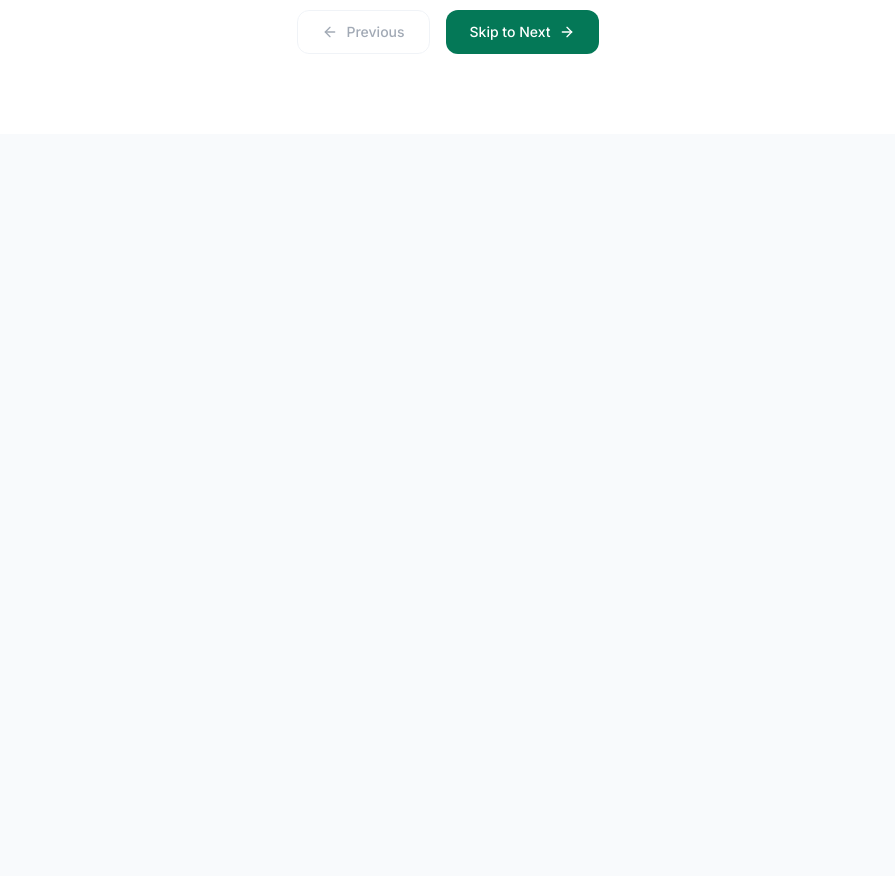
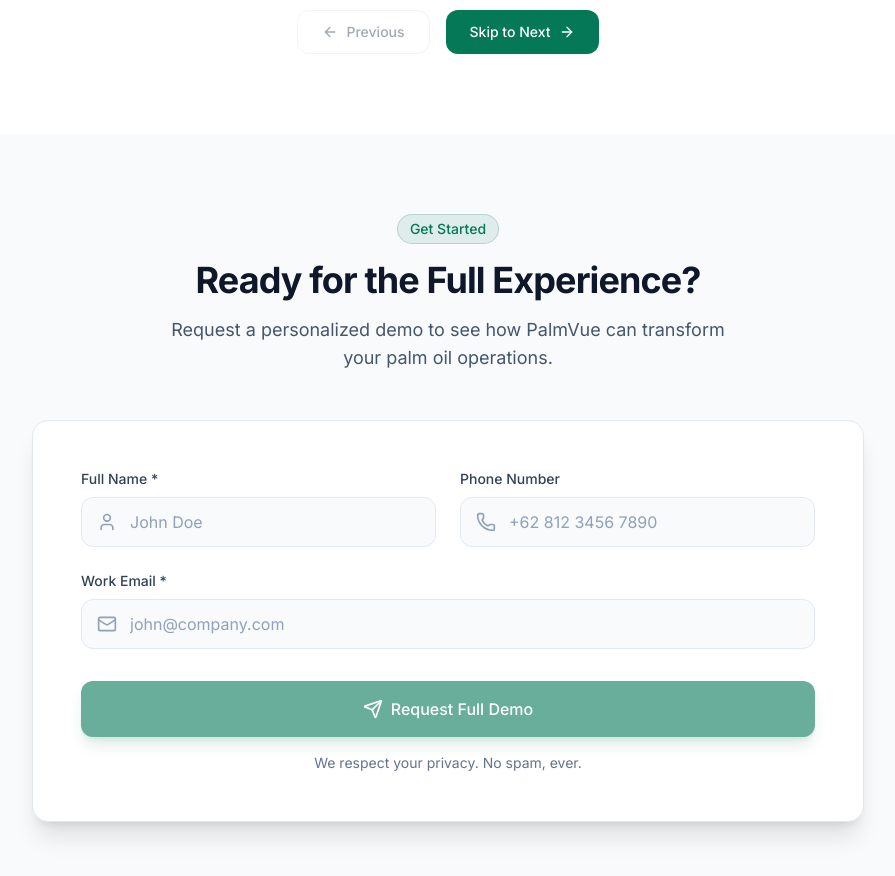
Before and after one commit to Sagaa-Teknologi-Nusantara/palmvue-website, a Next.js app: page /demo in a window 1280 px wide. Shown: the part 1160-2036 px from the top of the page, without its empty margins (192-1087 px from the left). Before the commit the page ends 1294 px from the top, so only its background shows below. Built offline with nearby package versions, Linux system fonts and the light colour scheme.

Commit message:
feat: add request full demo

```diff
--- /dev/null
+++ b/app/demo/components/RequestDemoSection.tsx
@@ -0,0 +1,190 @@
+"use client";
+
+import * as React from "react";
+import { motion } from "framer-motion";
+import { Send, User, Phone, Mail, CheckCircle } from "lucide-react";
+import { Button } from "@/components/ui/button";
+
+export function RequestDemoSection() {
+  const [formState, setFormState] = React.useState({
+    name: "",
+    phone: "",
+    email: "",
+  });
+  const [isSubmitting, setIsSubmitting] = React.useState(false);
+  const [isSubmitted, setIsSubmitted] = React.useState(false);
+
+  const handleChange = (e: React.ChangeEvent<HTMLInputElement>) => {
+    setFormState((prev) => ({
+      ...prev,
+      [e.target.name]: e.target.value,
+    }));
+  };
+
+  const handleSubmit = async (e: React.FormEvent) => {
+    e.preventDefault();
+    if (!formState.name || !formState.email) return;
+
+    setIsSubmitting(true);
+    // Simulate API call - replace with actual API integration
+    await new Promise((resolve) => setTimeout(resolve, 1500));
+    setIsSubmitting(false);
+    setIsSubmitted(true);
+  };
+
+  return (
+    <section id="request-demo" className="py-20 bg-slate-50">
+      <div className="max-w-4xl mx-auto px-4 sm:px-6 lg:px-8">
+        <motion.div
+          initial={{ opacity: 0, y: 20 }}
+          whileInView={{ opacity: 1, y: 0 }}
+          viewport={{ once: true }}
+          className="text-center mb-12"
+        >
+          <div className="inline-flex items-center gap-2 px-3 py-1 rounded-full bg-palmvue-green/10 border border-palmvue-green/20 text-palmvue-green text-sm font-medium mb-4">
+            Get Started
+          </div>
+          <h2 className="text-3xl sm:text-4xl font-bold text-slate-900 tracking-tight mb-4">
+            Ready for the Full Experience?
+          </h2>
+          <p className="text-lg text-slate-600 max-w-xl mx-auto">
+            Request a personalized demo to see how PalmVue can transform your
+            palm oil operations.
+          </p>
+        </motion.div>
+
+        <motion.div
+          initial={{ opacity: 0, y: 20 }}
+          whileInView={{ opacity: 1, y: 0 }}
+          viewport={{ once: true }}
+          transition={{ delay: 0.1 }}
+        >
+          {isSubmitted ? (
+            <div className="bg-white rounded-2xl border border-slate-200 shadow-xl p-8 md:p-12 text-center">
+              <motion.div
+                initial={{ scale: 0 }}
+                animate={{ scale: 1 }}
+                transition={{ type: "spring", delay: 0.1 }}
+                className="w-20 h-20 rounded-full bg-emerald-100 flex items-center justify-center mx-auto mb-6"
+              >
+                <CheckCircle className="w-10 h-10 text-emerald-600" />
+              </motion.div>
+              <h3 className="text-2xl font-bold text-slate-900 mb-2">
+                Thank You!
+              </h3>
+              <p className="text-slate-600 mb-6">
+                We&apos;ve received your request. Our team will contact you
+                within 24 hours to schedule your personalized demo.
+              </p>
+              <Button
+                onClick={() => setIsSubmitted(false)}
+                variant="outline"
+                className="border-slate-200"
+              >
+                Submit Another Request
+              </Button>
+            </div>
+          ) : (
+            <form
+              onSubmit={handleSubmit}
+              className="bg-white rounded-2xl border border-slate-200 shadow-xl p-8 md:p-12"
+            >
+              <div className="grid md:grid-cols-2 gap-6 mb-8">
+                {/* Name Field */}
+                <div>
+                  <label
+                    htmlFor="name"
+                    className="block text-sm font-medium text-slate-700 mb-2"
+                  >
+                    Full Name *
+                  </label>
+                  <div className="relative">
+                    <User className="absolute left-4 top-1/2 -translate-y-1/2 w-5 h-5 text-slate-400" />
+                    <input
+                      type="text"
+                      id="name"
+                      name="name"
+                      value={formState.name}
+                      onChange={handleChange}
+                      required
+                      placeholder="John Doe"
+                      className="w-full pl-12 pr-4 py-3 rounded-xl bg-slate-50 border border-slate-200 text-slate-900 placeholder:text-slate-400 outline-none transition-all focus:ring-2 focus:ring-palmvue-green/20 focus:border-palmvue-green"
+                    />
+                  </div>
+                </div>
+
+                {/* Phone Field */}
+                <div>
+                  <label
+                    htmlFor="phone"
+                    className="block text-sm font-medium text-slate-700 mb-2"
+                  >
+                    Phone Number
+                  </label>
+                  <div className="relative">
+                    <Phone className="absolute left-4 top-1/2 -translate-y-1/2 w-5 h-5 text-slate-400" />
+                    <input
+                      type="tel"
+                      id="phone"
+                      name="phone"
+                      value={formState.phone}
+                      onChange={handleChange}
+                      placeholder="+62 812 3456 7890"
+                      className="w-full pl-12 pr-4 py-3 rounded-xl bg-slate-50 border border-slate-200 text-slate-900 placeholder:text-slate-400 outline-none transition-all focus:ring-2 focus:ring-palmvue-green/20 focus:border-palmvue-green"
+                    />
+                  </div>
+                </div>
+
+                {/* Email Field - Full Width */}
+                <div className="md:col-span-2">
+                  <label
+                    htmlFor="email"
+                    className="block text-sm font-medium text-slate-700 mb-2"
+                  >
+                    Work Email *
+                  </label>
+                  <div className="relative">
+                    <Mail className="absolute left-4 top-1/2 -translate-y-1/2 w-5 h-5 text-slate-400" />
+                    <input
+                      type="email"
+                      id="email"
+                      name="email"
+                      value={formState.email}
+                      onChange={handleChange}
+                      required
+                      placeholder="john@company.com"
+                      className="w-full pl-12 pr-4 py-3 rounded-xl bg-slate-50 border border-slate-200 text-slate-900 placeholder:text-slate-400 outline-none transition-all focus:ring-2 focus:ring-palmvue-green/20 focus:border-palmvue-green"
+                    />
+                  </div>
+                </div>
+              </div>
+
+              {/* Submit Button */}
+              <Button
+                type="submit"
+                disabled={isSubmitting || !formState.name || !formState.email}
+                className="w-full bg-palmvue-green hover:bg-palmvue-green-dark text-white h-14 rounded-xl font-medium text-base shadow-lg shadow-palmvue-green/25 disabled:opacity-60"
+              >
+                {isSubmitting ? (
+                  <span className="flex items-center gap-2">
+                    <div className="w-5 h-5 border-2 border-white/30 border-t-white rounded-full animate-spin" />
+                    Sending Request...
+                  </span>
+                ) : (
+                  <span className="flex items-center gap-2">
+                    <Send className="w-5 h-5" />
+                    Request Full Demo
+                  </span>
+                )}
+              </Button>
+
+              <p className="text-center text-sm text-slate-500 mt-4">
+                We respect your privacy. No spam, ever.
+              </p>
+            </form>
+          )}
+        </motion.div>
+      </div>
+    </section>
+  );
+}
--- a/app/demo/components/UpdateStatusStep.tsx
+++ b/app/demo/components/UpdateStatusStep.tsx
@@ -241,10 +241,14 @@ export function UpdateStatusStep({
                     Try Demo Again
                   </Button>
                   <Button
-                    className="w-full bg-palmvue-green hover:bg-palmvue-green-dark text-white h-12 rounded-xl font-medium"
-                    onClick={() => (window.location.href = "/")}
+                    className="w-full bg-palmvue-green hover:bg-palmvue-green-dark text-white h-12 rounded-xl font-medium shadow-lg shadow-palmvue-green/25"
+                    onClick={() => {
+                      document
+                        .getElementById("request-demo")
+                        ?.scrollIntoView({ behavior: "smooth" });
+                    }}
                   >
-                    Explore PalmVue
+                    Request Full Demo
                     <ArrowRight className="w-4 h-4 ml-2" />
                   </Button>
                 </div>
--- a/app/demo/page.tsx
+++ b/app/demo/page.tsx
@@ -1,7 +1,13 @@
 "use client";
 
 import { InteractiveDemo } from "./components/InteractiveDemo";
+import { RequestDemoSection } from "./components/RequestDemoSection";
 
 export default function DemoPage() {
-  return <InteractiveDemo />;
+  return (
+    <>
+      <InteractiveDemo />
+      <RequestDemoSection />
+    </>
+  );
 }
```
